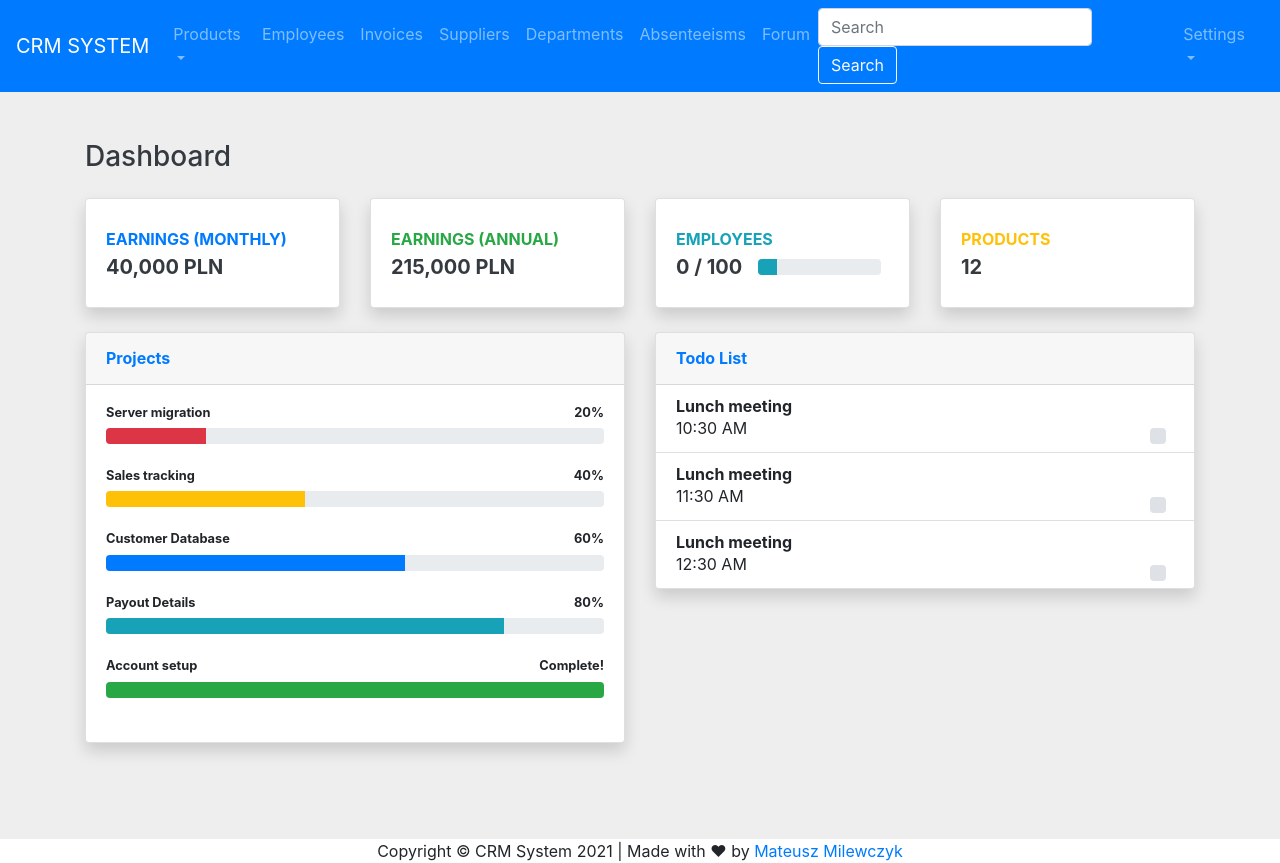
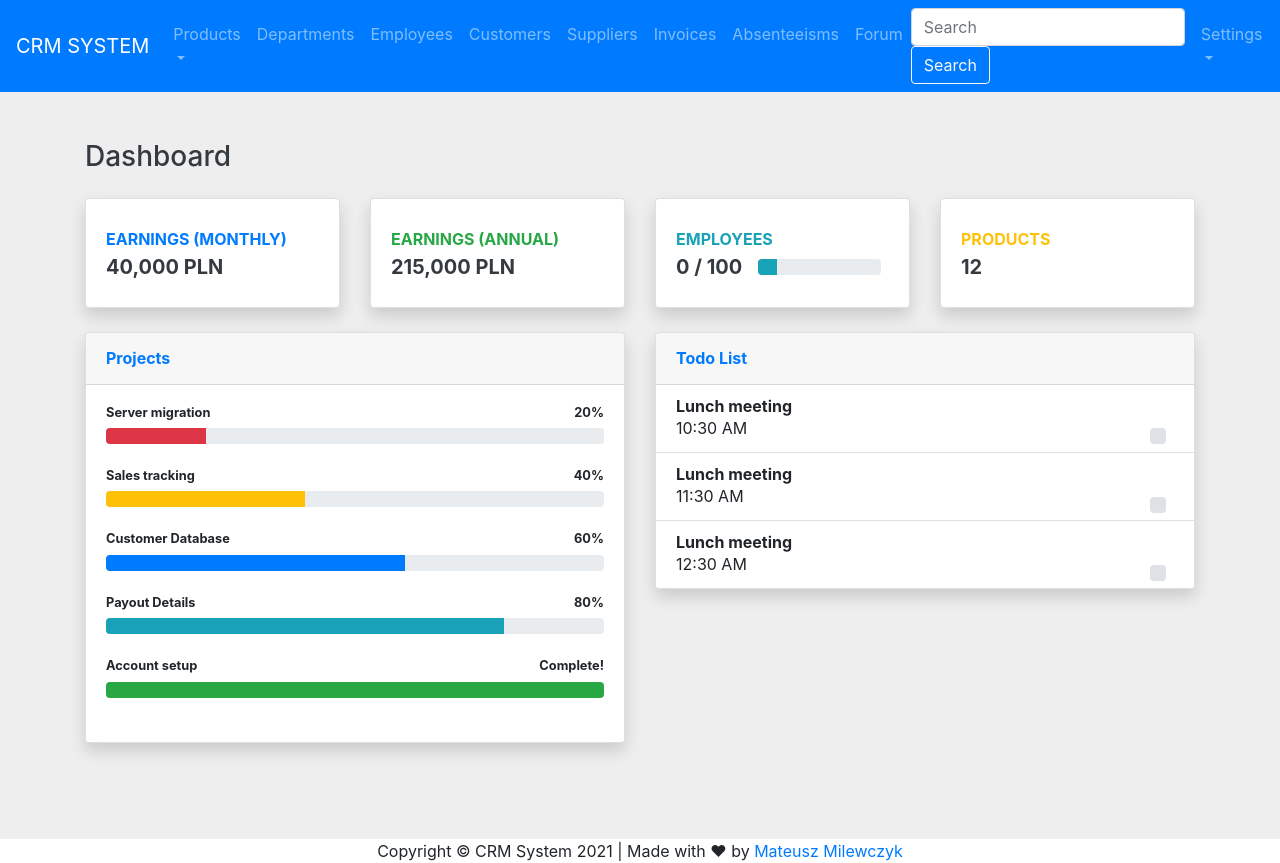
Before and after one commit to agiklo/crm-react-frontend, a React (Create React App) app: page / in a window 1280 px wide. Built offline with nearby package versions, Linux system fonts and the light colour scheme; no server answers.

Commit message:
refactor: Add Customers to navbar

```diff
--- a/src/components/Elements/NavBar.js
+++ b/src/components/Elements/NavBar.js
@@ -13,10 +13,11 @@ class NavBar extends React.Component{
                         <NavDropdown.Item href="/products">Products</NavDropdown.Item>
                         <NavDropdown.Item href="/products-units">Products Units</NavDropdown.Item>
                     </NavDropdown>
+                    <Nav.Link href="/departments">Departments</Nav.Link>
                     <Nav.Link href="/employees">Employees</Nav.Link>
+                    <Nav.Link href="/customers">Customers</Nav.Link>
+                    <Nav.Link href="/suppliers">Suppliers</Nav.Link>
                     <Nav.Link href="/invoices">Invoices</Nav.Link>
-                    <Nav.Link href="/suppliers">Suppliers</Nav.Link>
-                    <Nav.Link href="/departments">Departments</Nav.Link>
                     <Nav.Link href="/absenteeisms">Absenteeisms</Nav.Link>
                     <Nav.Link href="/forum">Forum</Nav.Link>
                 </Nav>
```
